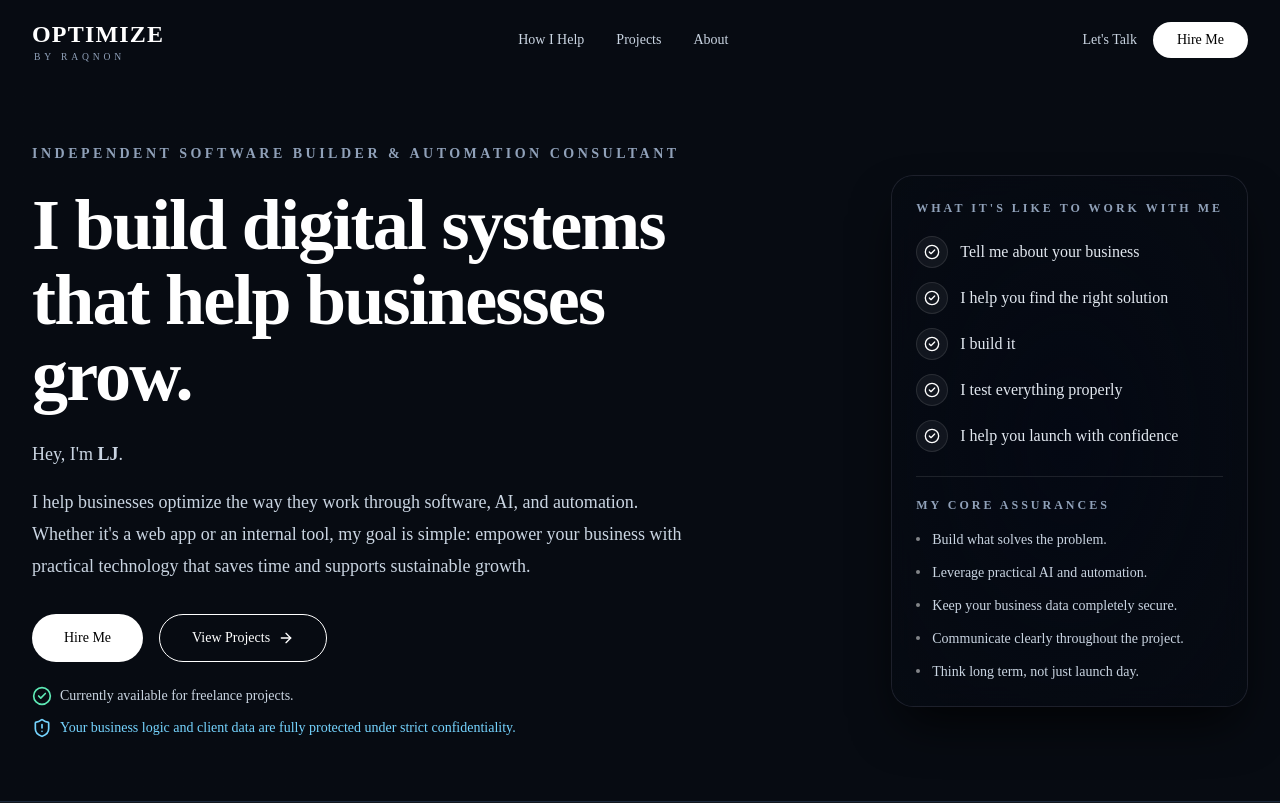
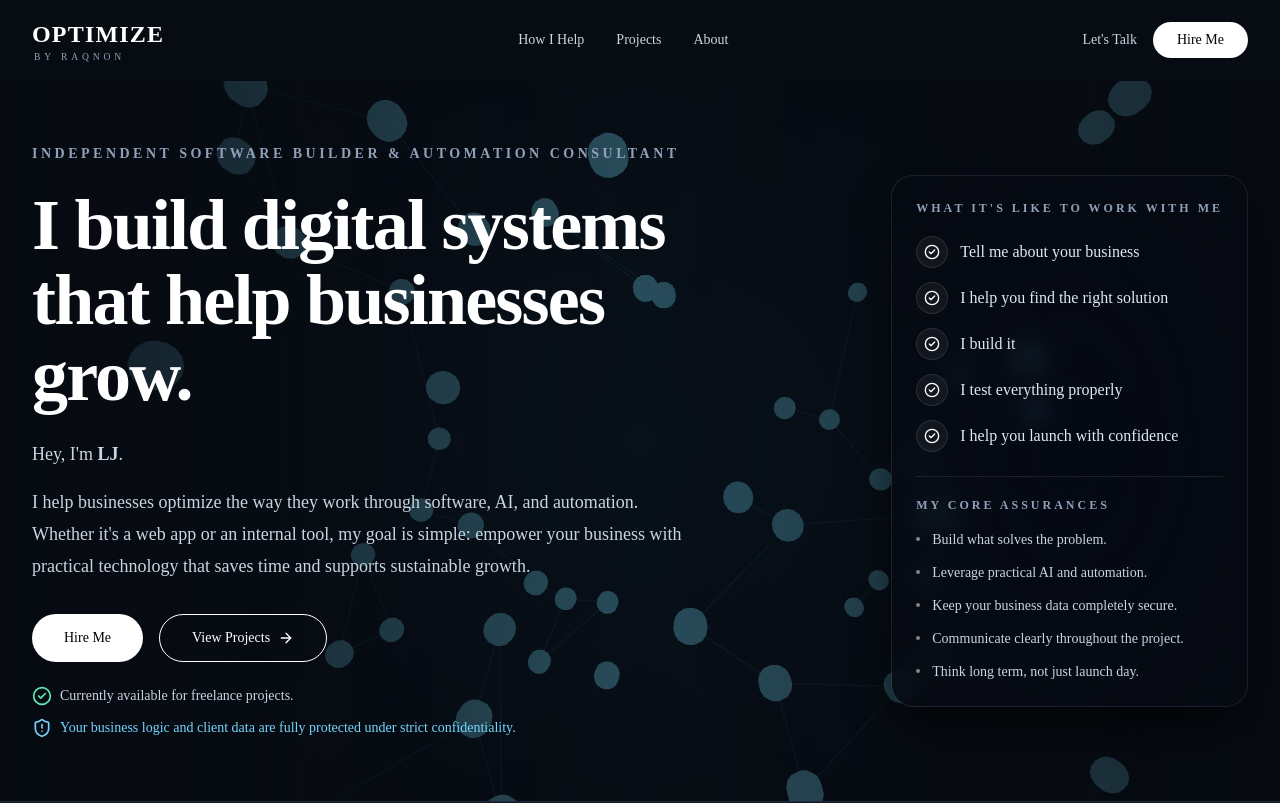
Before and after one commit to geeiqueue/optimize-by-raqnon, a Next.js app: page / in a window 1280 px wide. Shown: the top 803 px of the page. Built offline with nearby package versions, Linux system fonts and the light colour scheme.

Commit message:
Add 3D network background to hero, fix CTA click bug

```diff
--- a/components/hero/business-network.tsx
+++ b/components/hero/business-network.tsx
@@ -46,7 +46,7 @@ function NetworkNodes({ count = 50 }: { count?: number }) {
     <group ref={groupRef}>
       {positions.map((p, i) => (
         <mesh key={i} position={p}>
-          <sphereGeometry args={[0.04, 8, 8]} />
+          <sphereGeometry args={[0.15, 8, 8]} />
           <meshBasicMaterial color="#38bdf8" />
         </mesh>
       ))}
--- a/components/sections/hero.tsx
+++ b/components/sections/hero.tsx
@@ -24,6 +24,7 @@ const principles = [
 export default function Hero() {
   return (
     <section className="relative isolate overflow-hidden border-b border-slate-800 bg-[#070b12] text-white">
+      <BusinessNetwork />
       <div className="pointer-events-none absolute inset-0 z-10 bg-gradient-to-r from-[#070b12]/90 via-[#070b12]/50 to-[#070b12]/80" />
 
       <div className="relative z-20 mx-auto grid min-h-[calc(100vh-80px)] max-w-7xl items-center gap-10 px-6 py-12 lg:grid-cols-[1.15fr_0.85fr] lg:px-8">
```
